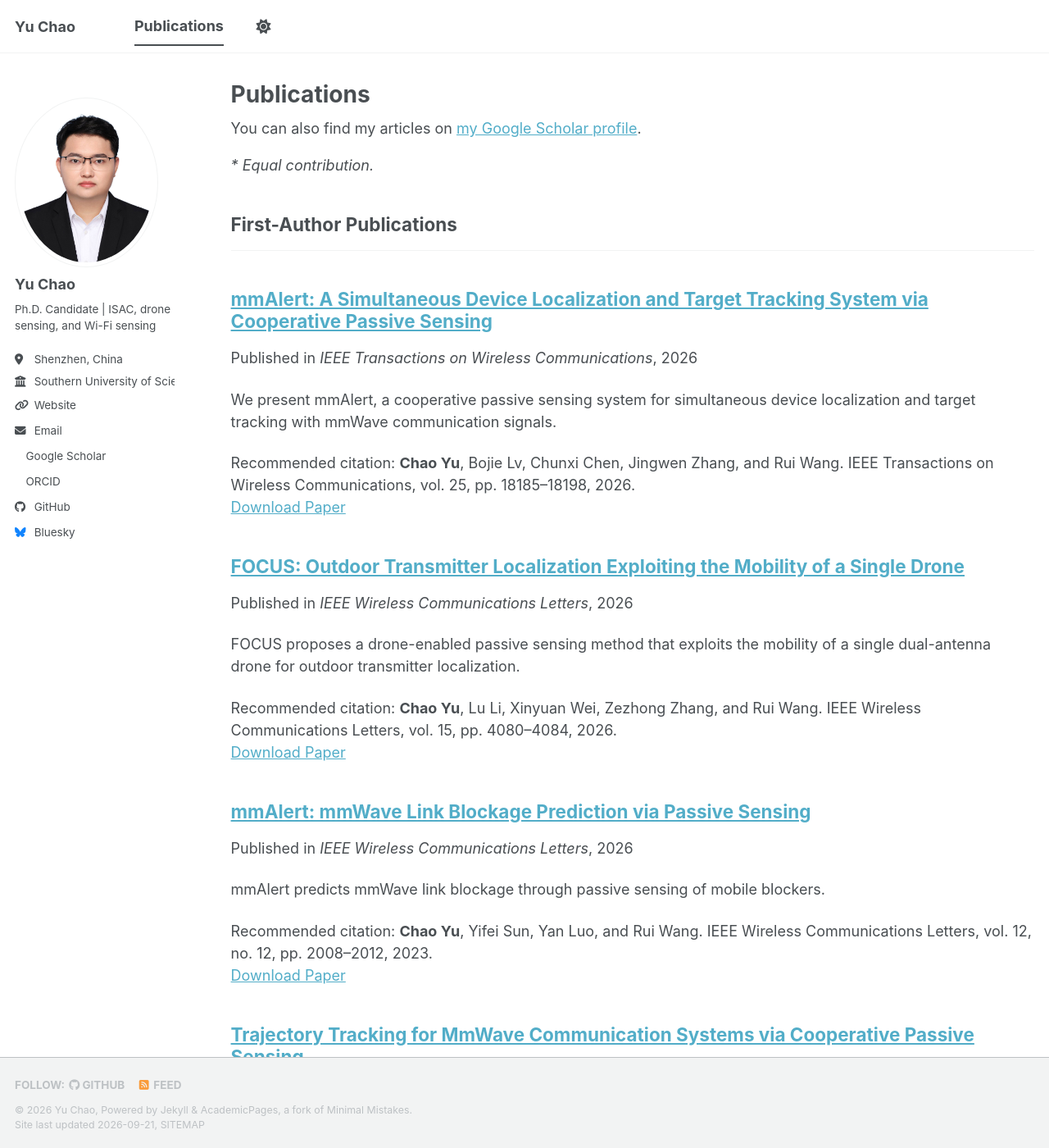
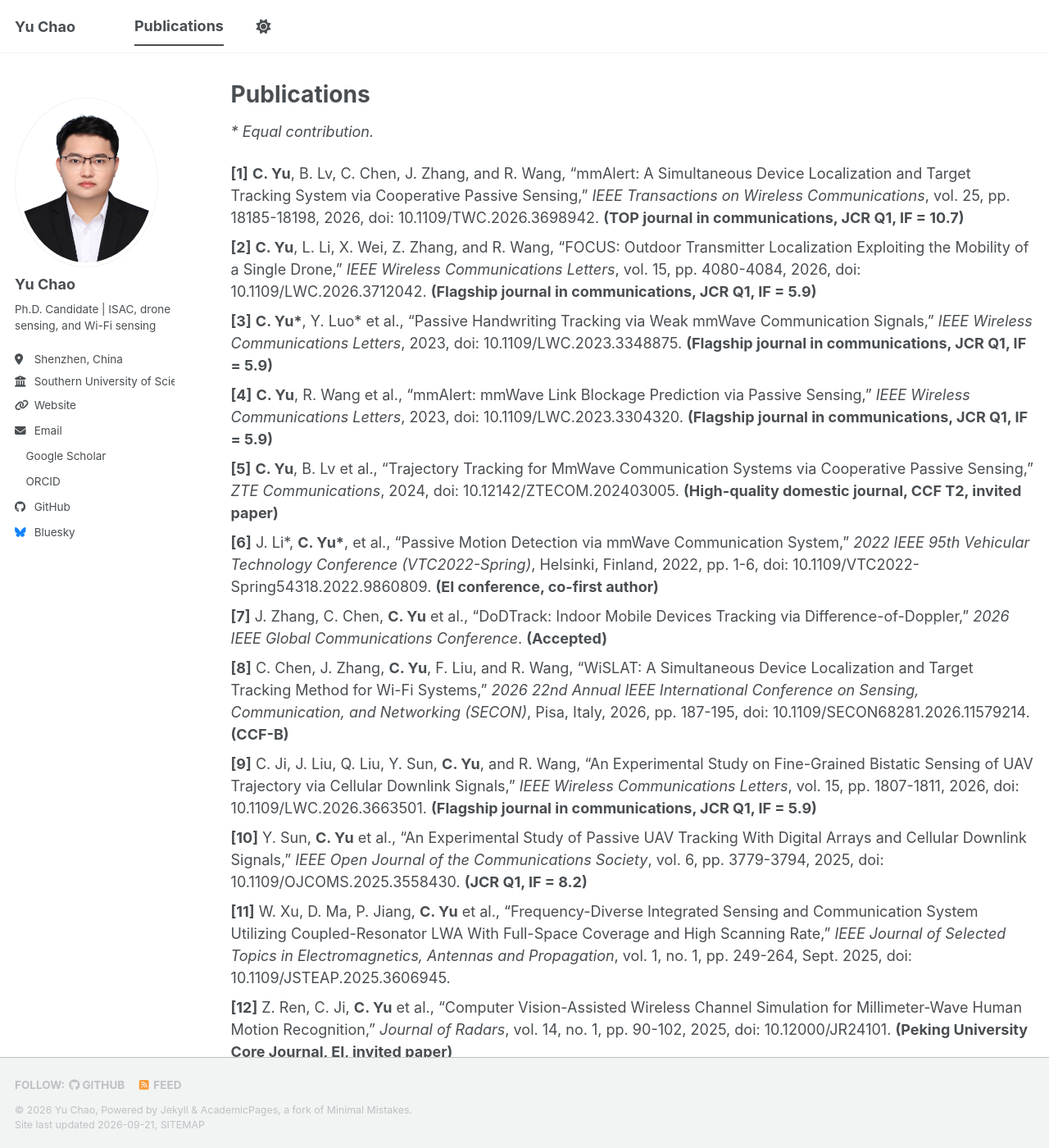
Before and after one commit to Ychao12032212/Ychao12032212.github.io, a Jekyll site: the page built from _pages/publications.html, in a window 1280 px wide and 1400 px high. Shown: the whole window at 82% size. Built offline with Jekyll 4.4.1, drawn with Linux system fonts in a browser that asks for light colours; a style sheet for code colours, icons or effects is not loaded; some of the changed text lies outside the part shown.

Commit message:
Match publications page to full publication list

```diff
--- a/_pages/publications.html
+++ b/_pages/publications.html
@@ -5,31 +5,36 @@ permalink: /publications/
 author_profile: true
 ---
 
-{% if site.author.googlescholar %}
-  <div class="wordwrap">You can also find my articles on <a href="{{site.author.googlescholar}}">my Google Scholar profile</a>.</div>
-{% endif %}
-
 <p><em>* Equal contribution.</em></p>
 
-{% include base_path %}
+<ol style="list-style: none; padding-left: 0;">
+  <li><strong>[1]</strong> <strong>C. Yu</strong>, B. Lv, C. Chen, J. Zhang, and R. Wang, “mmAlert: A Simultaneous Device Localization and Target Tracking System via Cooperative Passive Sensing,” <em>IEEE Transactions on Wireless Communications</em>, vol. 25, pp. 18185-18198, 2026, doi: 10.1109/TWC.2026.3698942. <strong>(TOP journal in communications, JCR Q1, IF = 10.7)</strong></li>
 
-<!-- New style rendering if publication categories are defined -->
-{% if site.publication_category %}
-  {% for category in site.publication_category  %}
-    {% assign title_shown = false %}
-    {% for post in site.publications reversed %}
-      {% if post.category != category[0] %}
-        {% continue %}
-      {% endif %}
-      {% unless title_shown %}
-        <h2>{{ category[1].title }}</h2><hr />
-        {% assign title_shown = true %}
-      {% endunless %}
-      {% include archive-single.html %}
-    {% endfor %}
-  {% endfor %}
-{% else %}
-  {% for post in site.publications reversed %}
-    {% include archive-single.html %}
-  {% endfor %}
-{% endif %}
+  <li><strong>[2]</strong> <strong>C. Yu</strong>, L. Li, X. Wei, Z. Zhang, and R. Wang, “FOCUS: Outdoor Transmitter Localization Exploiting the Mobility of a Single Drone,” <em>IEEE Wireless Communications Letters</em>, vol. 15, pp. 4080-4084, 2026, doi: 10.1109/LWC.2026.3712042. <strong>(Flagship journal in communications, JCR Q1, IF = 5.9)</strong></li>
+
+  <li><strong>[3]</strong> <strong>C. Yu*</strong>, Y. Luo* et al., “Passive Handwriting Tracking via Weak mmWave Communication Signals,” <em>IEEE Wireless Communications Letters</em>, 2023, doi: 10.1109/LWC.2023.3348875. <strong>(Flagship journal in communications, JCR Q1, IF = 5.9)</strong></li>
+
+  <li><strong>[4]</strong> <strong>C. Yu</strong>, R. Wang et al., “mmAlert: mmWave Link Blockage Prediction via Passive Sensing,” <em>IEEE Wireless Communications Letters</em>, 2023, doi: 10.1109/LWC.2023.3304320. <strong>(Flagship journal in communications, JCR Q1, IF = 5.9)</strong></li>
+
+  <li><strong>[5]</strong> <strong>C. Yu</strong>, B. Lv et al., “Trajectory Tracking for MmWave Communication Systems via Cooperative Passive Sensing,” <em>ZTE Communications</em>, 2024, doi: 10.12142/ZTECOM.202403005. <strong>(High-quality domestic journal, CCF T2, invited paper)</strong></li>
+
+  <li><strong>[6]</strong> J. Li*, <strong>C. Yu*</strong>, et al., “Passive Motion Detection via mmWave Communication System,” <em>2022 IEEE 95th Vehicular Technology Conference (VTC2022-Spring)</em>, Helsinki, Finland, 2022, pp. 1-6, doi: 10.1109/VTC2022-Spring54318.2022.9860809. <strong>(EI conference, co-first author)</strong></li>
+
+  <li><strong>[7]</strong> J. Zhang, C. Chen, <strong>C. Yu</strong> et al., “DoDTrack: Indoor Mobile Devices Tracking via Difference-of-Doppler,” <em>2026 IEEE Global Communications Conference</em>. <strong>(Accepted)</strong></li>
+
+  <li><strong>[8]</strong> C. Chen, J. Zhang, <strong>C. Yu</strong>, F. Liu, and R. Wang, “WiSLAT: A Simultaneous Device Localization and Target Tracking Method for Wi-Fi Systems,” <em>2026 22nd Annual IEEE International Conference on Sensing, Communication, and Networking (SECON)</em>, Pisa, Italy, 2026, pp. 187-195, doi: 10.1109/SECON68281.2026.11579214. <strong>(CCF-B)</strong></li>
+
+  <li><strong>[9]</strong> C. Ji, J. Liu, Q. Liu, Y. Sun, <strong>C. Yu</strong>, and R. Wang, “An Experimental Study on Fine-Grained Bistatic Sensing of UAV Trajectory via Cellular Downlink Signals,” <em>IEEE Wireless Communications Letters</em>, vol. 15, pp. 1807-1811, 2026, doi: 10.1109/LWC.2026.3663501. <strong>(Flagship journal in communications, JCR Q1, IF = 5.9)</strong></li>
+
+  <li><strong>[10]</strong> Y. Sun, <strong>C. Yu</strong> et al., “An Experimental Study of Passive UAV Tracking With Digital Arrays and Cellular Downlink Signals,” <em>IEEE Open Journal of the Communications Society</em>, vol. 6, pp. 3779-3794, 2025, doi: 10.1109/OJCOMS.2025.3558430. <strong>(JCR Q1, IF = 8.2)</strong></li>
+
+  <li><strong>[11]</strong> W. Xu, D. Ma, P. Jiang, <strong>C. Yu</strong> et al., “Frequency-Diverse Integrated Sensing and Communication System Utilizing Coupled-Resonator LWA With Full-Space Coverage and High Scanning Rate,” <em>IEEE Journal of Selected Topics in Electromagnetics, Antennas and Propagation</em>, vol. 1, no. 1, pp. 249-264, Sept. 2025, doi: 10.1109/JSTEAP.2025.3606945.</li>
+
+  <li><strong>[12]</strong> Z. Ren, C. Ji, <strong>C. Yu</strong> et al., “Computer Vision-Assisted Wireless Channel Simulation for Millimeter-Wave Human Motion Recognition,” <em>Journal of Radars</em>, vol. 14, no. 1, pp. 90-102, 2025, doi: 10.12000/JR24101. <strong>(Peking University Core Journal, EI, invited paper)</strong></li>
+
+  <li><strong>[13]</strong> C. Lin, <strong>C. Yu</strong>, X. Xu, and R. Wang, “mmTracking: Trajectory Tracking for Uplink mmWave Devices with Multi-Path Doppler Difference of Arrival,” <em>2025 IEEE 101st Vehicular Technology Conference (VTC2025-Spring)</em>, Oslo, Norway, 2025, pp. 1-6, doi: 10.1109/VTC2025-Spring65109.2025.11174298. <strong>(EI conference)</strong></li>
+
+  <li><strong>[14]</strong> C. Ji, Q. Liu, J. Liu, <strong>C. Yu</strong> et al., “Doppler-Based Multistatic Drone Tracking via Cellular Downlink Signals,” <em>2025 IEEE GLOBECOM Workshops (GC Wkshps)</em>, Taipei, Taiwan, 2025, pp. 1723-1728, doi: 10.1109/GCWkshps68340.2025.11591241.</li>
+
+  <li><strong>[15]</strong> Z. Ren, G. Li, C. Ji, <strong>C. Yu</strong>, S. Wang, and R. Wang, “CASTER: A Computer-Vision-Assisted Wireless Channel Simulator for Gesture Recognition,” <em>IEEE Open Journal of the Communications Society</em>, vol. 5, pp. 3185-3195, 2024, doi: 10.1109/OJCOMS.2024.3398016. <strong>(JCR Q1, IF = 8.2)</strong></li>
+</ol>
```
